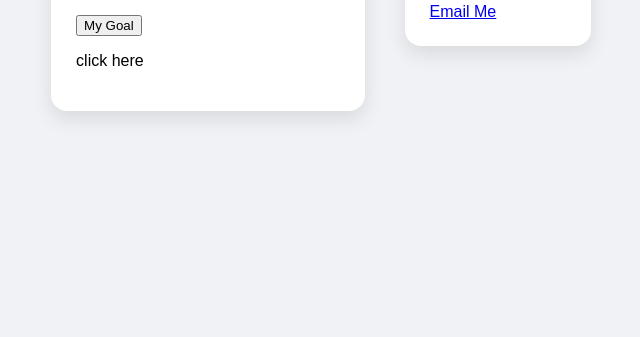
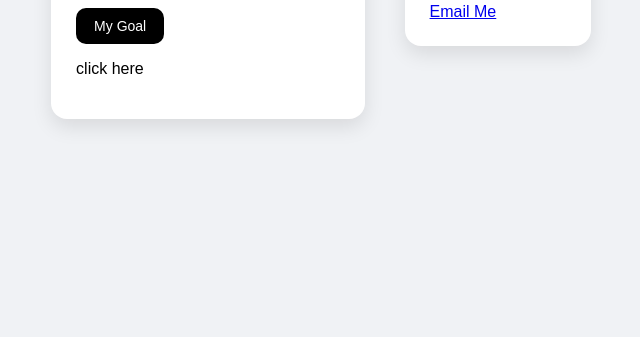
Before and after one commit to AMBARISH025-BELVAI/portfolio, a plain HTML site: page index.html in a window 1280 px wide. Shown: the part 503-840 px from the top of the page, without its empty margins (319-959 px from the left). Drawn offline with Linux system fonts and the light colour scheme.

Commit message:
Update style.css

```diff
--- a/style.css
+++ b/style.css
@@ -27,4 +27,17 @@ body {
     .container{
         flex-direction: column;
     }
+
 }
+button {
+    padding:10px 18px;
+    background:#000;
+    color:white;
+    border:none;
+    border-radius: 10px;
+    cursor:pointer;
+    font-size: 14px;
+}
+button:hover {
+    background: #333;
+}
```
